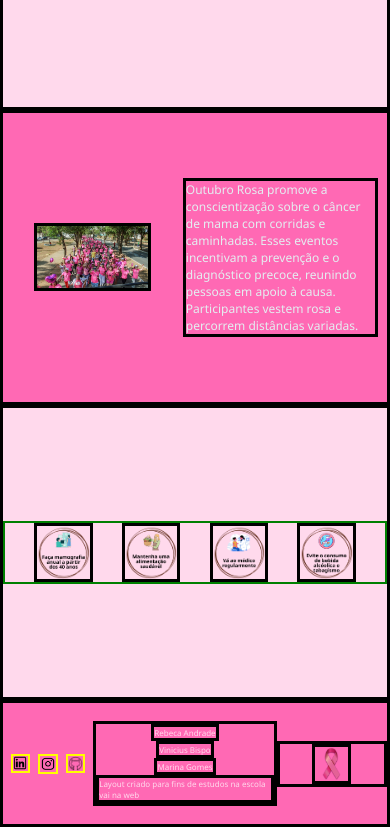
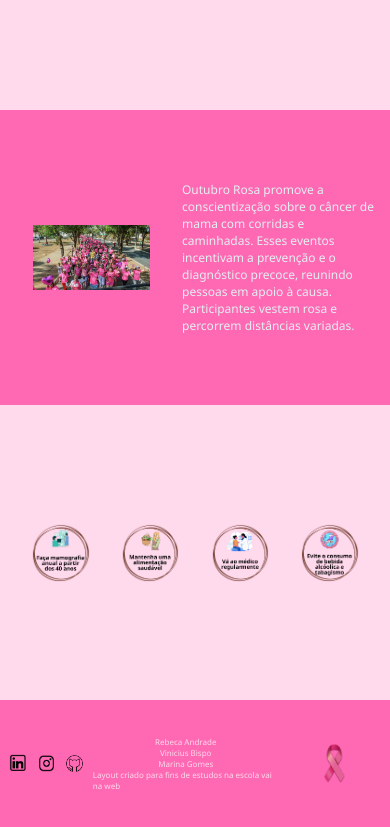
Before and after one commit to BecaAndrade/Outubro-Rosa-, a plain HTML site: page index.html in a window 390 px wide. Shown: the part 439-1266 px from the top of the page. Drawn offline with Linux system fonts and the light colour scheme.

Commit message:
Retirando as bordas do responsivo

```diff
--- a/style.scss
+++ b/style.scss
@@ -36,7 +36,7 @@ header {
         justify-content: space-around;
         align-items: center;
         @media (max-width:650px){
-            border: solid red;
+            // border: solid red;
             width: 50vw;
         }
     }
@@ -46,11 +46,11 @@ header {
         color: #E4EEF1;
         font-size: 28px;
         @media (max-width:900px){
-            border: solid 2px gray;
+            // border: solid 2px gray;
             font-size: 16px;
         }
         @media (max-width:650px){
-            border: solid black;
+            // border: solid black;
             font-size: 12px;
         }
     }
@@ -61,17 +61,17 @@ header {
         display: flex;
         align-items: center;
         @media (max-width:650px){
-            border: solid black;
+            // border: solid black;
             width: 40vw;
     }
 
         img{
             @media (max-width:900px){
-                border: solid 2px gray;
+                // border: solid 2px gray;
                 width: 10vw;
             }
             @media (max-width:650px){
-                border: solid black;
+                // border: solid black;
                 width: 10vw;
             }
         }
@@ -83,11 +83,11 @@ header {
         color: #E4EEF1;
         font-size: 28px;
         @media (max-width:900px){
-            border: solid 2px gray;
+            // border: solid 2px gray;
             font-size: 16px;
         }
         @media (max-width:650px){
-            border: solid black;
+            // border: solid black;
             font-size: 12px;
         }
     }
@@ -99,17 +99,15 @@ header {
     display: flex;
     justify-content: space-around;
     align-items: center;
-    @media (max-width:650px){
-        border: solid black;
-    }
+
     img{
         width: 40vh ;
         @media (max-width:900px){
-            border: solid 2px gray;
+            // border: solid 2px gray;
             width: 30vw;
         }
         @media (max-width:700px){
-            border: solid black;
+            // border: solid black;
             width: 30vw;
         }
     }
@@ -121,18 +119,18 @@ header {
     // border: solid green;
     width: 42%;
 @media (max-width:900px){
-    border: solid 2px gray;
+    // border: solid 2px gray;
     width: 40%;
 }
     p{
         font-weight: 400;
         font-size: 25px;
         @media (max-width:900px){
-            border: solid 2px gray;
+            // border: solid 2px gray;
             font-size: 16px;
         }
         @media (max-width:650px){
-            border: solid black;
+            // border: solid black;
             font-size: 12px;
             width: 50vw;
         }
@@ -145,20 +143,18 @@ header {
     display: flex;
     justify-content: space-evenly;
     align-items: center;
-    @media (max-width:650px){
-        border: solid black;
-    }
+
 
     p{
         color:#E4EEF1;
         font-weight: 400;
         font-size: 25px;
         @media (max-width:900px){
-            border: solid 2px gray;
+            // border: solid 2px gray;
             font-size: 16px;
         }
         @media (max-width:650px){
-            border: solid black;
+            // border: solid black;
             font-size: 12px;
             width: 50vw;
         }
@@ -166,11 +162,11 @@ header {
     img{
         width: 50vh;
         @media (max-width:900px){
-            border: solid 2px gray;
+            // border: solid 2px gray;
             width: 40vw;
         }
         @media (max-width:650px){
-            border: solid black;
+            // border: solid black;
             width: 30vw;
         }
     }
@@ -189,14 +185,14 @@ header {
     align-items: center;
 
     @media (max-width:900px){
-        border: solid 2px red;
+        // border: solid 2px red;
         display: flex;
         align-items: center;
         justify-content: center;
         height: 35vh;
     }
     @media (max-width:650px){
-        border: solid black;
+        // border: solid black;
     }
     div{
         // border: solid yellow;
@@ -204,18 +200,18 @@ header {
         display: flex;
         justify-content: space-around;
         @media (max-width:900px){
-            border: solid 2px green;
+            // border: solid 2px green;
             width: 100%;
             display: flex;
             justify-content: space-evenly;
         }
         img{
             @media (max-width:900px){
-                border: solid 2px gray;
+                // border: solid 2px gray;
                 width: 15vh;
             }
             @media (max-width:650px){
-                border: solid black;
+                // border: solid black;
                 width: 15vw;
             }
         }
@@ -233,12 +229,12 @@ footer{
     justify-content: space-between;
     align-items: center;
     @media (max-width:900px){
-        border: solid 2px yellow;
+        // border: solid 2px yellow;
         display: flex;
         justify-content: center;
     }
     @media (max-width:650px){
-        border: solid black;
+        // border: solid black;
     }
 
     ul{
@@ -249,13 +245,13 @@ footer{
         align-items: center;
         justify-content: center;
         @media (max-width:650px){
-            border: solid 2px yellow;
+            // border: solid 2px yellow;
             height: auto;
             display: flex;
             justify-content: space-around;
         }
         @media (max-width:650px){
-            border: solid black;
+            // border: solid black;
             width: 50vw;
         }
     }
@@ -263,12 +259,12 @@ footer{
         color: #FFD9EC;
         font-size: 1rem;
         @media (max-width:900px){
-            border: solid 2px yellow;
+            // border: solid 2px yellow;
             font-size: 12px;
 
         }
         @media (max-width:650px){
-            border: solid black;
+            // border: solid black;
             font-size: 8px;
         }
     }
@@ -283,34 +279,34 @@ footer{
     align-items: center;
      img{
         @media (max-width:900px){
-            border: solid 2px yellow;
+            // border: solid 2px yellow;
             width: 5vw;
         }
      }
 }
 
 .boxImg{
- border: solid black;
+//  border: solid black;
     width: 25%;
      display: flex;
      justify-content: space-evenly;
      align-items: center;
      @media (max-width:900px){
-        border: solid 2px red;
+        // border: solid 2px red;
         display: flex;
         justify-content: center;
     }
     @media (max-width:650px){
-        border: solid black;
+        // border: solid black;
         width: 30vw;
     }
     img{
         @media (max-width:900px){
-            border: solid 2px yellow;
+            // border: solid 2px yellow;
             width: 10vw;
         }
         @media (max-width:650px){
-            border: solid black;
+            // border: solid black;
             width: 10vw;
         }
     }
```
Also changed, not shown: style.css, 1 other file.
